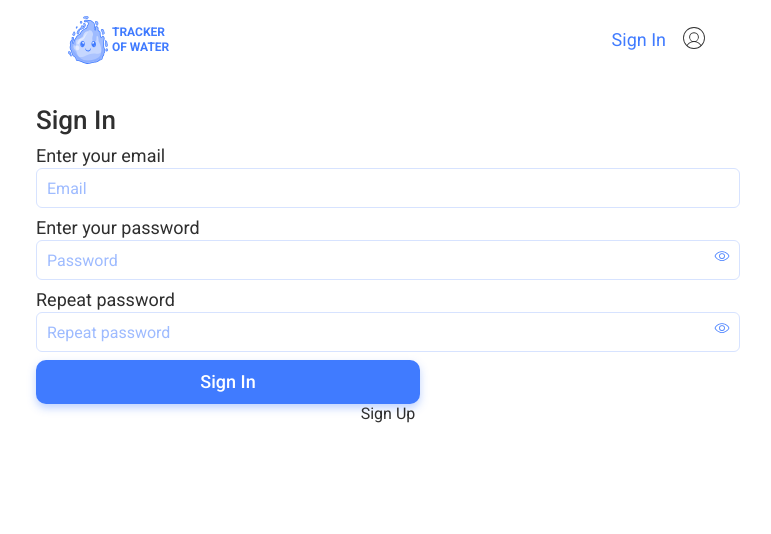
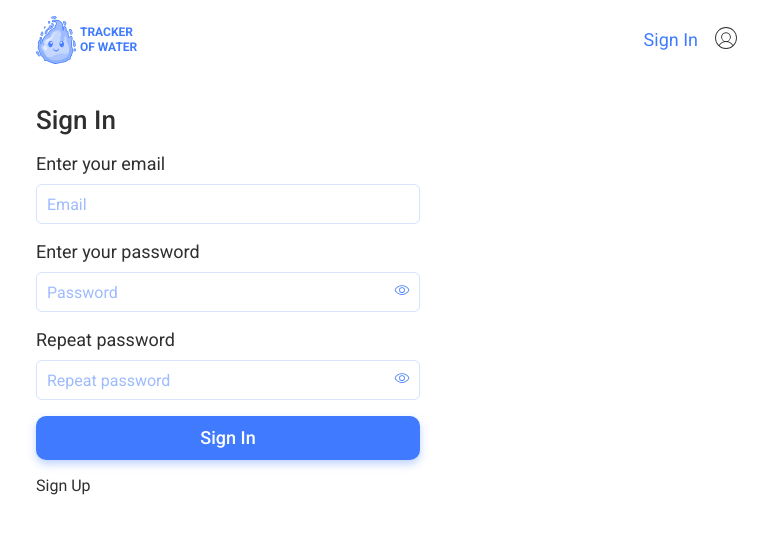
Before and after one commit to Iryna1511/project-06-front, a React (Vite) app: page /signin in a window 1280 px wide. Shown: the top 534 px of the page, without its empty margins (252-1023 px from the left). Built offline with nearby package versions, Linux system fonts and the light colour scheme.

Commit message:
nearly
Поправила стилі форми, прибрала зайві діви та зайве позиціонування. Лишилось поправити око щоб не їхало, коли з'являється еррор

```diff
--- a/src/components/AuthForm/AuthForm.module.css
+++ b/src/components/AuthForm/AuthForm.module.css
@@ -27,18 +27,19 @@
 } */
 
 .wrap_form {
-  order: 1;
-  width: 100%;
+  /* order: 1;
+  width: 100%; */
   display: flex;
   flex-direction: column;
-  align-items: center;
+  gap: 16px;
+  /* align-items: center; */
 }
 
 .form {
   width: 100%;
   height: 100%;
   display: flex;
-  gap: 8px;
+  gap: 16px;
   flex-direction: column;
 }
 
@@ -56,13 +57,14 @@
   width: 100%;
   display: flex;
   flex-direction: column;
-  justify-content: center;
-  align-items: flex-start;
-  gap: 8;
-  padding: 0px;
+  /* justify-content: center;
+  align-items: flex-start; */
+  gap: 8px;
+  /* padding: 0px;
+  padding-bottom: 8px; */
+  margin-bottom: 8px;
 
   color: rgb(47, 47, 47);
-  font-family: Roboto;
   font-size: 18px;
   font-weight: 400;
   line-height: 24px;
@@ -87,21 +89,20 @@
 .field {
   width: 100%;
   height: 40px;
-
-  display: flex;
+  /* display: flex;
   flex-direction: column;
   justify-content: center;
   align-items: flex-start;
-  gap: 10;
+  gap: 10; */
   padding: 12px 10px 12px 10px;
 
-  box-sizing: border-box;
+  /* box-sizing: border-box; */
   /* Secondary color / 5 */
   border: 1px solid rgb(215, 227, 255);
   border-radius: 6px;
 
   /* Primery Color/White */
-  background: rgb(255, 255, 255);
+  background: transparent;
 
   &::placeholder {
     color: rgb(158, 187, 255);
@@ -110,12 +111,11 @@
 }
 .inputWrapper {
   position: relative;
-  margin-bottom: 0px;
 }
 
 .iconWrapper {
   position: absolute;
-  top: 50%;
+  top: 59%;
   right: 10px;
   cursor: pointer;
 }
@@ -181,15 +181,15 @@
   } */
 
   .wrap_form {
-    /* position: absolute;
-    width: 336px; */
+    /* position: absolute; */
+    width: 384px;
     /* height: 312px; */
     /* left: 32px;
     top: 104px; */
   }
 
   .btn {
-    width: 384px;
+    width: 100%;
     height: 44px;
   }
 }
@@ -217,23 +217,23 @@
 
   .wrap_form {
     /* Sign In */
-    position: static;
+    /* flex-direction: column;
     width: 384px;
-    height: 32px;
+    height: 32px; */
     /* Auto layout */
 
-    gap: 16;
-    padding: 0px;
+    /* gap: 16;
+    padding: 0px; */
 
     /* Inside Auto Layout */
-    flex: none;
-    order: 0;
+
+    /* order: 0;
     flex-grow: 0;
     margin: 16px 0px;
 
     display: flex;
     flex-direction: column;
     justify-content: center;
-    align-items: center;
+    align-items: center; */
   }
 }
--- a/src/components/Header/Header.module.css
+++ b/src/components/Header/Header.module.css
@@ -4,16 +4,16 @@
   align-items: center;
   margin-top: 8px;
   margin-bottom: 24px;
-  margin-left: 20px;
-  margin-right: 20px;
+  /* margin-left: 20px;
+  margin-right: 20px; */
 }
 
 @media (min-width: 768px) and (max-width: 1439px) {
   .header {
     margin-top: 16px;
     margin-bottom: 40px;
-    margin-left: 32px;
-    margin-right: 32px;
+    /* margin-left: 32px;
+    margin-right: 32px; */
   }
 }
 
--- a/src/pages/SigninPage/SigninPage.jsx
+++ b/src/pages/SigninPage/SigninPage.jsx
@@ -1,13 +1,9 @@
-import React from "react";
+// import React from "react";
 import AuthForm from "../../components/AuthForm/AuthForm";
-import css from "./SigninPage.module.css";
+// import css from "./SigninPage.module.css";
 
 const SigninPage = () => {
-  return (
-    <div className={css.signInPageContainer}>
-      <AuthForm />
-    </div>
-  );
+  return <AuthForm />;
 };
 
 export default SigninPage;
--- a/src/pages/SignupPage/SignupPage.jsx
+++ b/src/pages/SignupPage/SignupPage.jsx
@@ -1,12 +1,8 @@
-import React from "react";
+// import React from "react";
 import AuthForm from "../../components/AuthForm/AuthForm";
 
 const SignupPage = () => {
-  return (
-    <>
-      <AuthForm />
-    </>
-  );
+  return <AuthForm />;
 };
 
 export default SignupPage;
```
